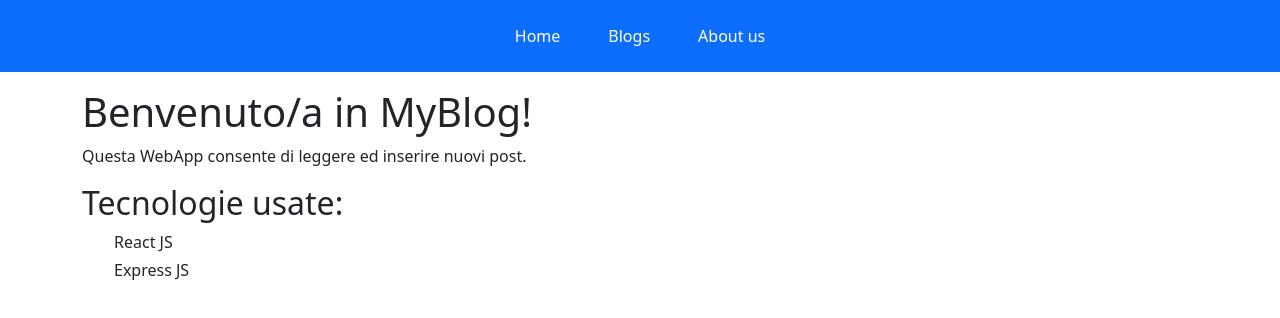
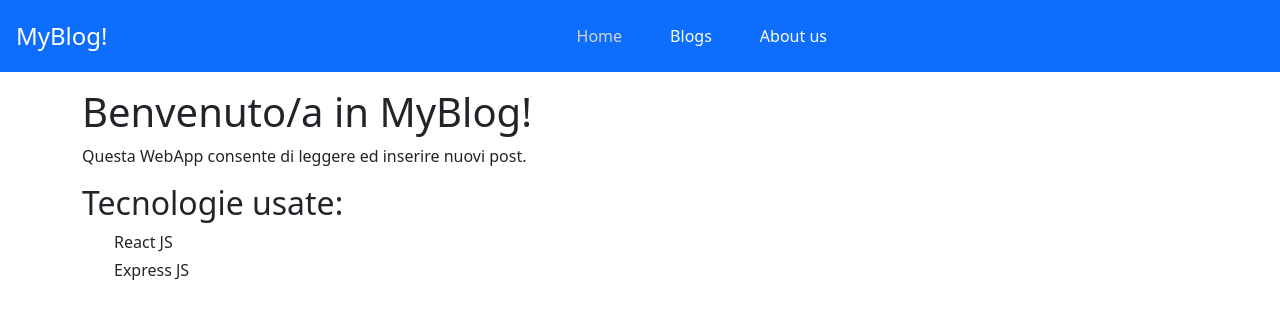
Before and after one commit to AlessandroSottosanti/react-router, a React (Vite) app: page / in a window 1280 px wide. Shown: the top 318 px of the page. Built offline with nearby package versions, Linux system fonts and the light colour scheme.

Commit message:
feat: navlink color

```diff
--- a/src/components/AppHeader.jsx
+++ b/src/components/AppHeader.jsx
@@ -18,12 +18,16 @@ function AppHeader() {
     ]
 
     return (
-        <header className="py-3 bg-primary">
+        <header className="py-3 bg-primary d-flex">
+            <div className="d-flex justify-content-center align-self-center text-white mx-3">
+                    <span className="logo">MyBlog!</span>
+                </div>
             <nav className="container d-flex justify-content-center">
+
                 <ul className="nav d-flex gap-3">
                     {menu.map((page) => (
                         <li className="nav-item" key={page.title}>
-                            <NavLink className="nav-link text-white" to={page.path}>
+                            <NavLink className="nav-link" to={page.path}>
                                 {page.title}
                             </NavLink>
                         </li>
--- a/src/index.css
+++ b/src/index.css
@@ -9,11 +9,23 @@ img {
   max-width: 100%;
 }
 
-a.active {
+a.nav-link.active {
   color: lightgray;
+}
+
+a.nav-link{
+  color: white;
+  text-decoration: none;
 }
 
 a{
   color: white;
-  text-decoration: none;
 }
+
+a.nav-link:hover {
+  color: lightgray;
+}
+
+.logo{
+  font-size: 1.5rem;
+}
```
